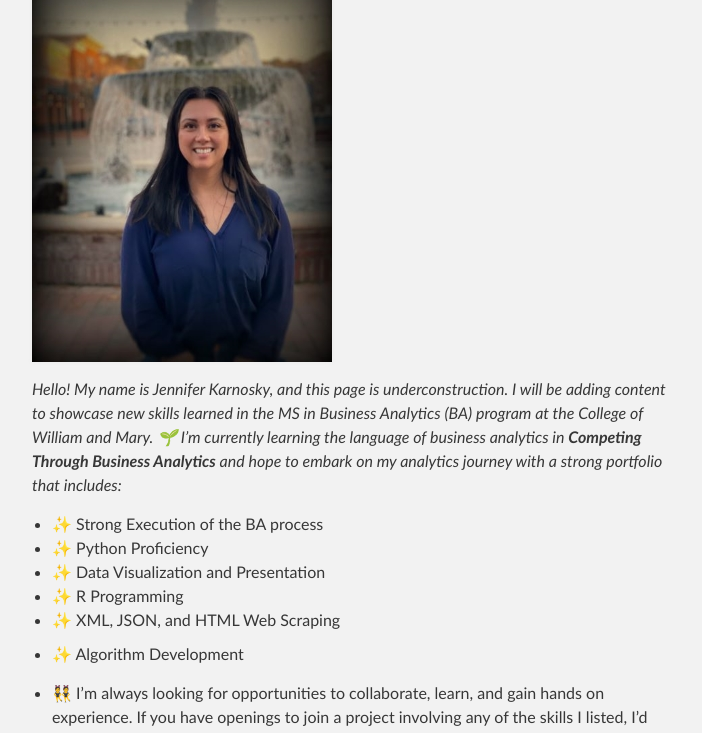
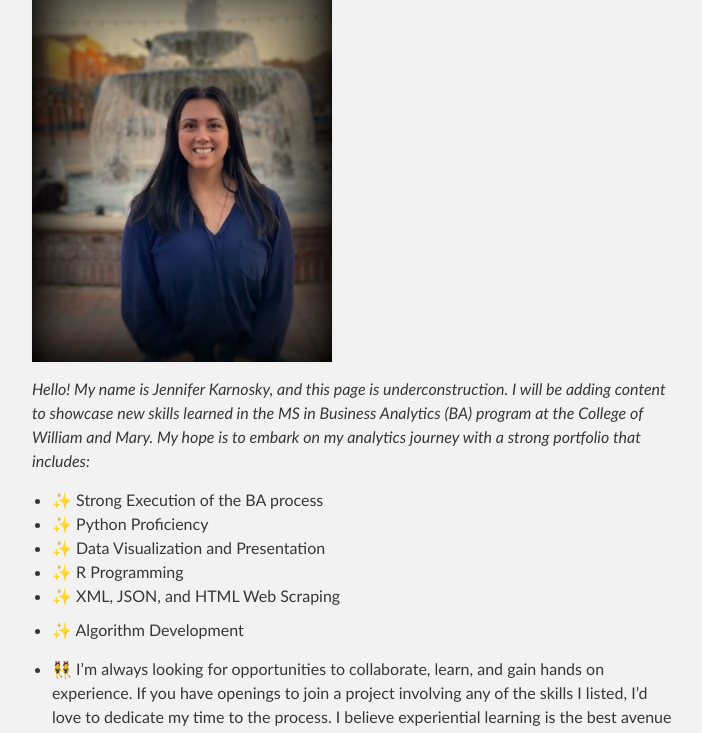
Before and after one commit to jennifer-karnosky/jennifer-karnosky.github.io, a Jekyll site: the page built from index.md, in a window 1280 px wide and 1400 px high, scrolled down 334 px. Shown: the top 733 px of the window, without its empty margins (288-990 px from the left). Built offline with Jekyll 4.4.1, drawn with Linux system fonts in a browser that asks for light colours; our own code applies the rules of GitHub Pages for plain Markdown files; some of the changed text lies outside the part shown.

Commit message:
Update index.md

```diff
--- a/index.md
+++ b/index.md
@@ -10,7 +10,7 @@
 ![My Picture](/pics/WilliamsburgJBK.jpg)
 
 
-*Hello! My name is Jennifer Karnosky, and this page is underconstruction. I will be adding content to showcase new skills learned in the MS in Business Analytics (BA) program at the College of William and Mary. 🌱 I’m currently learning the language of business analytics in **Competing Through Business Analytics** and hope to embark on my analytics journey with a strong portfolio that includes:*
+*Hello! My name is Jennifer Karnosky, and this page is underconstruction. I will be adding content to showcase new skills learned in the MS in Business Analytics (BA) program at the College of William and Mary. My hope is to embark on my analytics journey with a strong portfolio that includes:*
 
 - ✨ Strong Execution of the BA process
 - ✨ Python Proficiency
@@ -22,6 +22,10 @@
 
 - 👯 I’m always looking for opportunities to collaborate, learn, and gain hands on experience. If you have openings to join a project involving any of the skills I listed, I'd love to dedicate my time to the process. I believe experiential learning is the best avenue to mastery.
 
+- ![CovidCovid19GIF](https://user-images.githubusercontent.com/106441386/184271358-b4b9ff10-0484-4467-95e8-d73a2593538d.gif)
+- 💉 Here is an interactive dashboard that looks at Covid-19 Vaccinations in Virginia by Race and Ethnicity. The data set used for the visualization is from the Virginia Departmant of Health.
+-
+
 - 🔭 I’m currently working on a critical examination of the mass shootings in America:
 
 - [US Mass Shooting Visualization](/massShootings/index.md)
```
